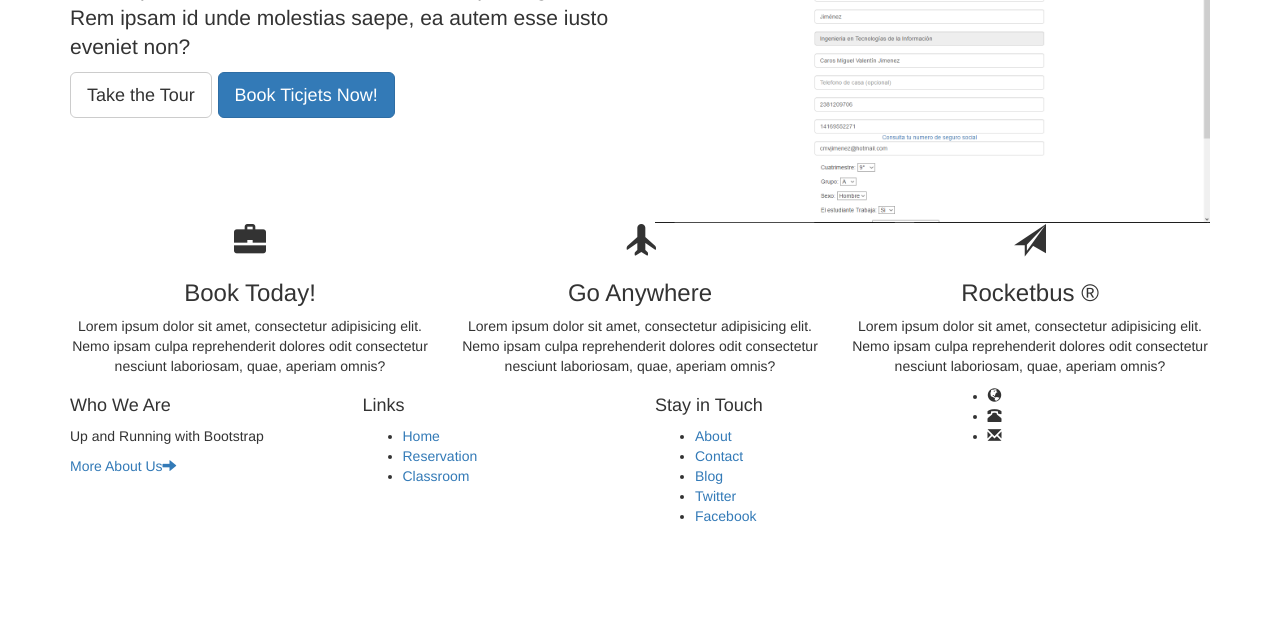
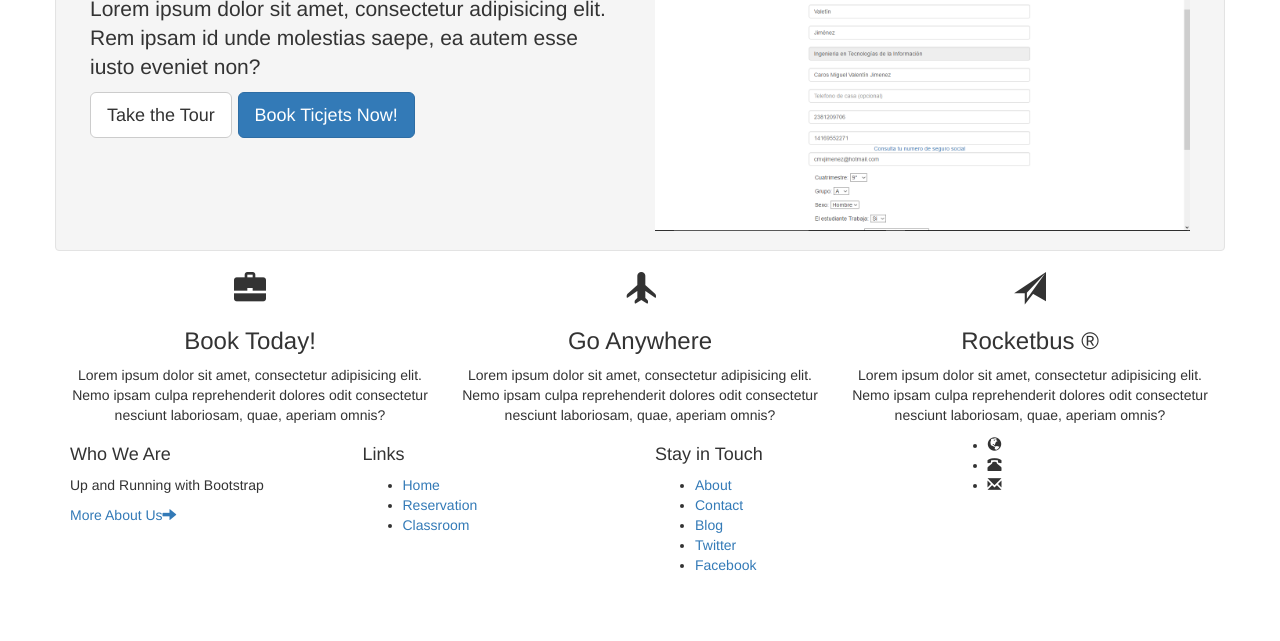
Before and after one commit to CarlosVJ/ProjectOne, a website: page index.html in a window 1280 px wide. Shown: the part 159-800 px from the top of the page. Drawn offline with Linux system fonts and the light colour scheme.

Commit message:
23/05/17/

```diff
--- a/index.html
+++ b/index.html
@@ -22,7 +22,7 @@
 
 
     <!-- row -->
-    <div class="row">
+    <div class="row well">
       <div class="col-sm-6 lead "> <!--clase lead para la tipografía-->
         <h2>Book Today</h2>
         <p>Lorem ipsum dolor sit amet, consectetur adipisicing elit. Rem ipsam id unde molestias saepe, ea autem esse iusto eveniet non?</p>
```
